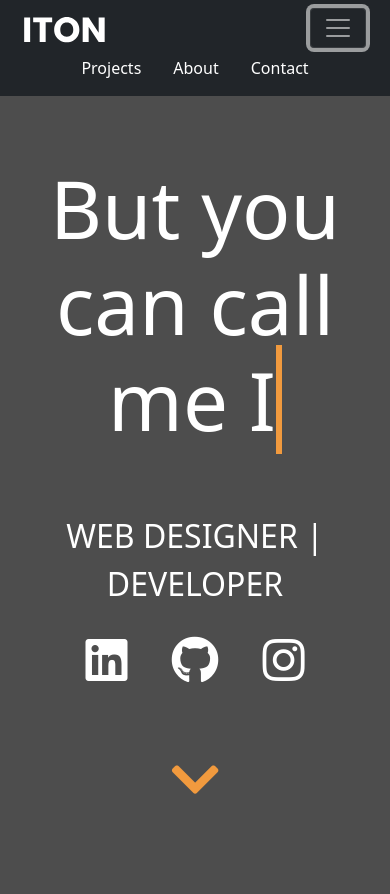
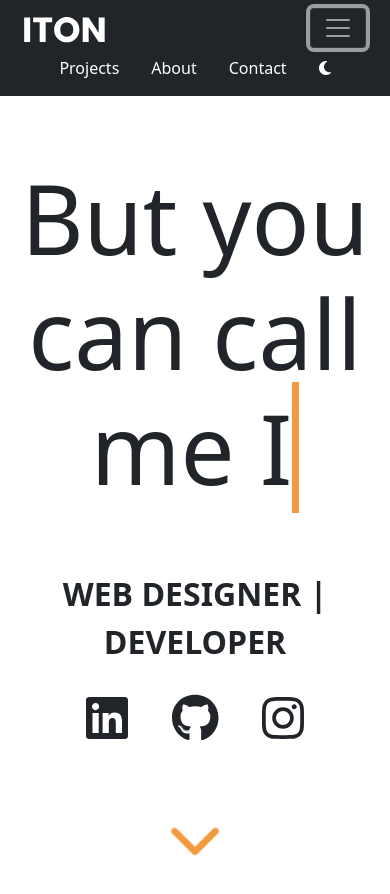
Before and after one commit to ItonRomero/Portfolio, a website: page index.html in a window 390 px wide. Both pictures are taken after a click on the button 338 px from the left and 28 px from the top of the page. Drawn offline with nearby package versions, Linux system fonts and the light colour scheme.

Commit message:
added night and day function using javascript

```diff
--- a/assets/js/index.js
+++ b/assets/js/index.js
@@ -1,3 +1,18 @@
+
+
+
+function addTheme() {
+  document.body.classList.toggle('dark-theme')
+  var element = document.getElementById("icon");
+  if (element.classList.contains("fa-moon")) {
+    element.classList.remove("fa-moon")
+    element.classList.add("fa-sun")
+  }else {
+    element.classList.remove("fa-sun")
+    element.classList.add("fa-moon")
+  }
+}
+
 
 var TxtType = function(el, toRotate, period) {
         this.toRotate = toRotate;
@@ -54,4 +69,4 @@ var TxtType = function(el, toRotate, period) {
         css.type = "text/css";
         css.innerHTML = ".typewrite > .wrap { border-right: 0.08em solid #F19A3E}";
         document.body.appendChild(css);
-    };
+    }
--- a/index.html
+++ b/index.html
@@ -10,7 +10,9 @@
       @import url('https://fonts.googleapis.com/css2?family=Poppins:wght@400;500;700&display=swap');
       </style>
     <link rel="stylesheet" href="https://use.fontawesome.com/releases/v5.15.3/css/all.css" integrity="sha384-SZXxX4whJ79/gErwcOYf+zWLeJdY/qpuqC4cAa9rOGUstPomtqpuNWT9wdPEn2fk" crossorigin="anonymous">
+    <script defer src="/node_modules/@fortawesome/fontawesome-free/js/all.js"></script>
     <link rel="stylesheet" href="assets/css/style.css">
+
 
 
 </head>
@@ -36,7 +38,9 @@
         <li class="nav-item ">
           <a class="nav nav-link" href="#">Contact</a>
         </li>
-
+        <li class="nav-item ">
+          <a class="nav nav-link" href="#"><i id="icon" class="fa-solid fa-moon" onclick="addTheme(this)"></i></a>
+        </li>
 
 
 
@@ -50,10 +54,8 @@
    <!-- START OF MAIN HEADER    -->
 
  <header>
-  <h1>
-  <a href="" class="typewrite" data-period="2000"  data-type ='[ "Hi, Im Jayson", "But you can call me ITON." ]'>
+  <h1 class="typewrite display-1" data-period="2000"  data-type ='[ "Hi, Im Jayson", "But you can call me ITON." ]'>
     <span class="wrap"></span>
-  </a>
   </h1>
 
   <p>WEB DESIGNER | DEVELOPER</p>
--- a/scss/sections/_main.scss
+++ b/scss/sections/_main.scss
@@ -2,34 +2,35 @@
 
 
 body {
-     background-color: $dark-background;
-     color: $primary;
+    // background-color: $dark-background;
+    // color: $primary;
 }
 
+.light-theme{
 
-main {
-    width: 80%;
-    margin: 0 auto;
+}
+
+.dark-theme {
+    background-color: $dark-background;
+    color: $primary;
 }
 
 
 header {
     text-align: center;
+
+    .typewrite {
+
+        font-size: 6rem;
+        margin: 4rem auto;
+    }
 }
 
-h1 {
-    margin: 4rem auto;
-}
-h1 a{
-    text-decoration: none;
-}
-h1 .typewrite{
-    text-decoration: none;
-    font-size: 5rem;
-}
+
 
 p {
     font-size: 2rem;
+    font-weight: bold;
 }
 
 
```
Also changed, not shown: assets/css/style.css, 1 other file.
